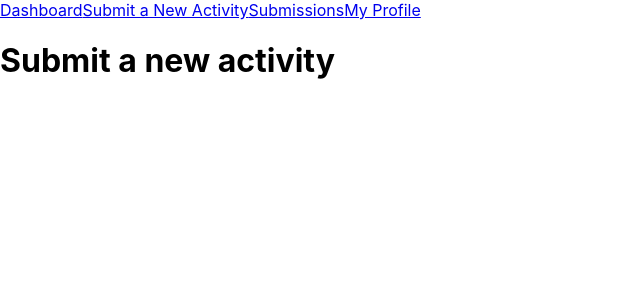
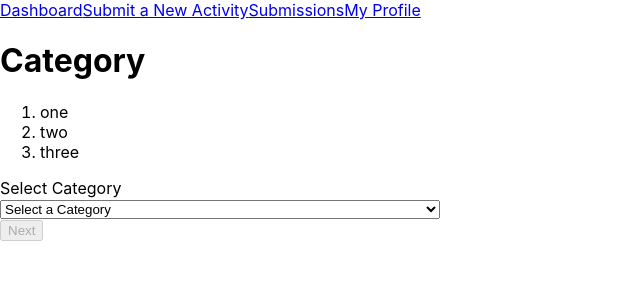
Before and after one commit to sandboxnu/prof-event-tracker-frontend, a React (Create React App) app: page /new-activity in a window 1280 px wide. Shown: the top 300 px of the page, without its empty margins (0-640 px from the left). Built offline with nearby package versions, Linux system fonts and the light colour scheme.

Commit message:
Transition to redux state management

```diff
--- a/package.json
+++ b/package.json
@@ -3,6 +3,7 @@
   "version": "0.1.0",
   "private": true,
   "dependencies": {
+    "@reduxjs/toolkit": "^1.8.6",
     "@testing-library/jest-dom": "^5.16.5",
     "@testing-library/react": "^13.4.0",
     "@testing-library/user-event": "^13.5.0",
@@ -12,6 +13,7 @@
     "@types/react-dom": "^18.0.6",
     "react": "^18.2.0",
     "react-dom": "^18.2.0",
+    "react-redux": "^8.0.4",
     "react-router-dom": "^6.4.1",
     "react-scripts": "5.0.1",
     "typescript": "^4.8.4",
--- a/src/activityForm/ActivityForm.tsx
+++ b/src/activityForm/ActivityForm.tsx
@@ -1,11 +1,17 @@
 import React from 'react';
+import { useSelector } from 'react-redux';
+import CategorySelector from './CategorySelector';
+import { ActivityCategory, selectCategory } from './form.store';
+import SubmissionForm from './SubmissionForm';
 
 const ActivityForm: React.FC = () => {
+    const category: ActivityCategory | null = useSelector(selectCategory);
+    console.log(category);
     return (
         <div>
-            <h1>
-                Submit a new activity
-            </h1>
+            {
+                (category === null) ? <CategorySelector/> : <SubmissionForm/>
+            }
         </div>
     )
 };
--- /dev/null
+++ b/src/activityForm/CategorySelector.tsx
@@ -0,0 +1,47 @@
+import React, { useState } from 'react';
+import { useDispatch } from 'react-redux';
+import { ActivityCategory, setCategory } from './form.store';
+
+const CategorySelector: React.FC = () => {
+    const [category, setCategoryInput] = useState<ActivityCategory | null>(null);
+    const dispatch = useDispatch();
+
+
+    const handleChange = (event:any) => {
+        const newCategory: ActivityCategory = event.target.value as ActivityCategory;
+        if (newCategory) {
+            setCategoryInput(newCategory);
+        }
+    };
+
+    const submit = () => {
+        if (category) {
+            dispatch(setCategory(category));
+        }
+    }
+
+    return (
+    <div>
+        <h1>Category</h1>
+        <ol>
+            <li>one</li>
+            <li>two</li>
+            <li>three</li>
+        </ol>
+        <label>
+            Select Category
+            <div>
+                <select value={category || ""} onChange={handleChange}>
+                    <option value="">Select a Category</option>
+                    <option value="teaching">Teaching</option>
+                    <option value="creative">Creative Activity, Scholarship and Research/Professional Development</option>
+                    <option value="service">Service</option>
+                </select>
+            </div>
+        </label>
+        <button onClick={submit} disabled={category === null}>Next</button>
+    </div>
+    );
+};
+
+export default CategorySelector;
--- /dev/null
+++ b/src/activityForm/SubmissionForm.tsx
@@ -0,0 +1,24 @@
+import React from "react";
+import { useDispatch, useSelector } from "react-redux";
+import { ActivityCategory, resetForm, selectCategory } from "./form.store";
+
+const categoryLabels: Record<ActivityCategory, string> = {
+    teaching: "Teaching",
+    creative: "Creative Activity, Scholarship and Research/Professional Development",
+    service: "Service",
+};
+
+const SubmissionForm: React.FC = () => {
+    const category: ActivityCategory | null = useSelector(selectCategory);
+    const dispatch = useDispatch();
+
+    if (category === null) return (<div>Category must be selected</div>);
+    return (
+        <div>
+            <h1>{categoryLabels[category]}</h1>
+            <button onClick={() => dispatch(resetForm())}>Back</button>
+        </div>
+    );
+};
+
+export default SubmissionForm;
--- /dev/null
+++ b/src/activityForm/form.store.ts
@@ -0,0 +1,32 @@
+import { createSlice, Selector } from "@reduxjs/toolkit";
+import type { PayloadAction } from "@reduxjs/toolkit";
+import { RootState } from "../app/app.store";
+
+export type ActivityCategory = 'teaching' | 'creative' | 'service';
+
+export interface FormState {
+    category: ActivityCategory | null,
+};
+
+const initialState: FormState = {
+    category: null,
+};
+
+export const formSlice = createSlice({
+    name: 'Form',
+    initialState,
+    reducers: {
+        setCategory: (state, action: PayloadAction<ActivityCategory>) => {
+            state.category = action.payload;
+        },
+        resetForm: (state) => {
+            state.category = null;
+        },
+    },
+});
+
+export const { setCategory, resetForm } = formSlice.actions;
+
+export const selectCategory: Selector<RootState, ActivityCategory|null> = (state) => state.form.category;
+
+export default formSlice.reducer;
--- a/src/app/App.tsx
+++ b/src/app/App.tsx
@@ -1,4 +1,5 @@
 import React from 'react';
+import { Provider } from 'react-redux';
 import Dashboard from '../dashboard/Dashboard';
 import {
   BrowserRouter as Router,
@@ -9,6 +10,7 @@ import ProfilePage from '../profile/Profile';
 import ActivityForm from '../activityForm/ActivityForm';
 import SubmissionsPage from '../submissions/Submissions';
 import Navbar from '../navbar/Navbar';
+import { store } from './app.store';
 
 const Home = () => (
   <div>
@@ -19,6 +21,7 @@ const Home = () => (
 
 function App() {
   return (
+    <Provider store={store}>
       <Router>
         <Navbar />
         <Routes>
@@ -29,6 +32,8 @@ function App() {
           <Route path='' element={<Home />} />
         </Routes>
       </Router>
+    </Provider>
+
   );
 }
 
--- /dev/null
+++ b/src/app/app.store.ts
@@ -0,0 +1,12 @@
+import { configureStore } from '@reduxjs/toolkit';
+import formReducer from '../activityForm/form.store';
+
+export const store = configureStore({
+    reducer: {
+        form: formReducer,
+    },
+});
+
+export type RootState = ReturnType<typeof store.getState>;
+
+export type AppDispatch = typeof store.dispatch;
```
Also changed, not shown: 1 other file (tests, documents, lock files or other folders). Lines whose indentation alone changed are shown as unchanged.
